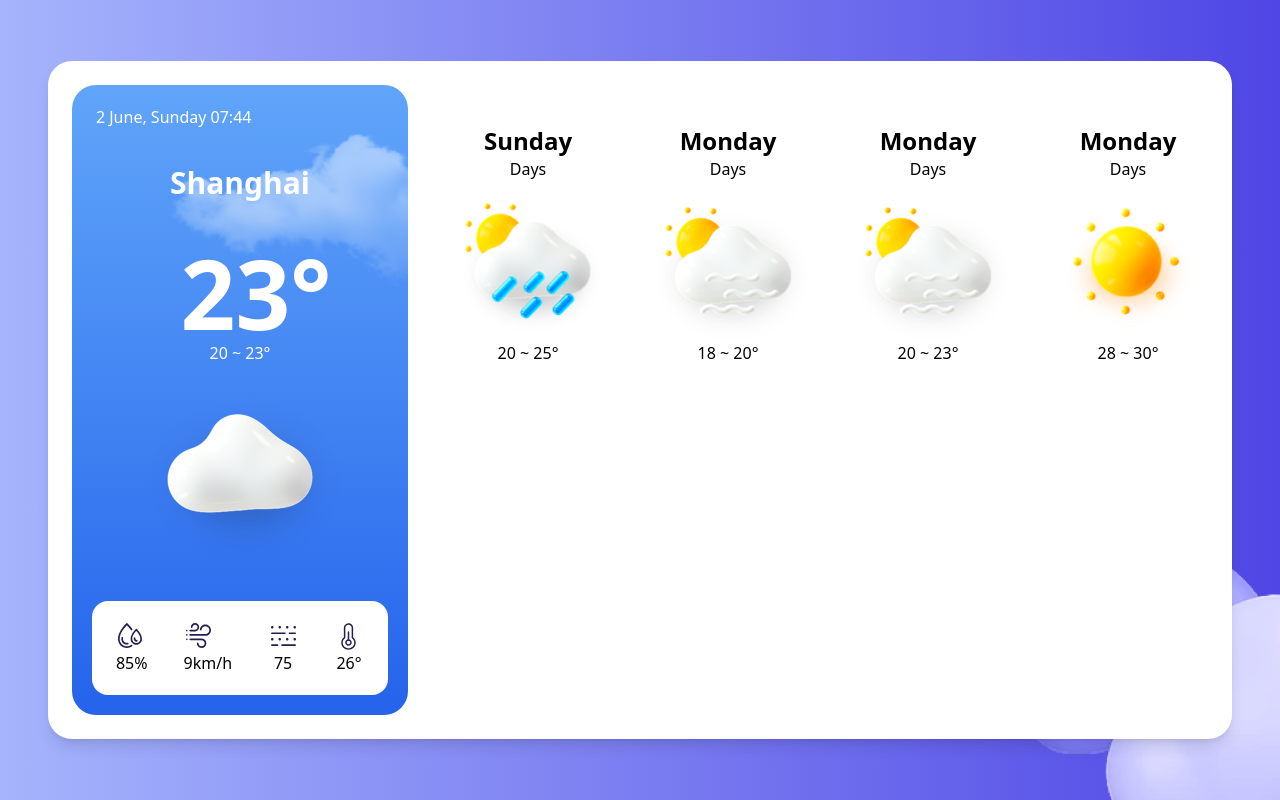
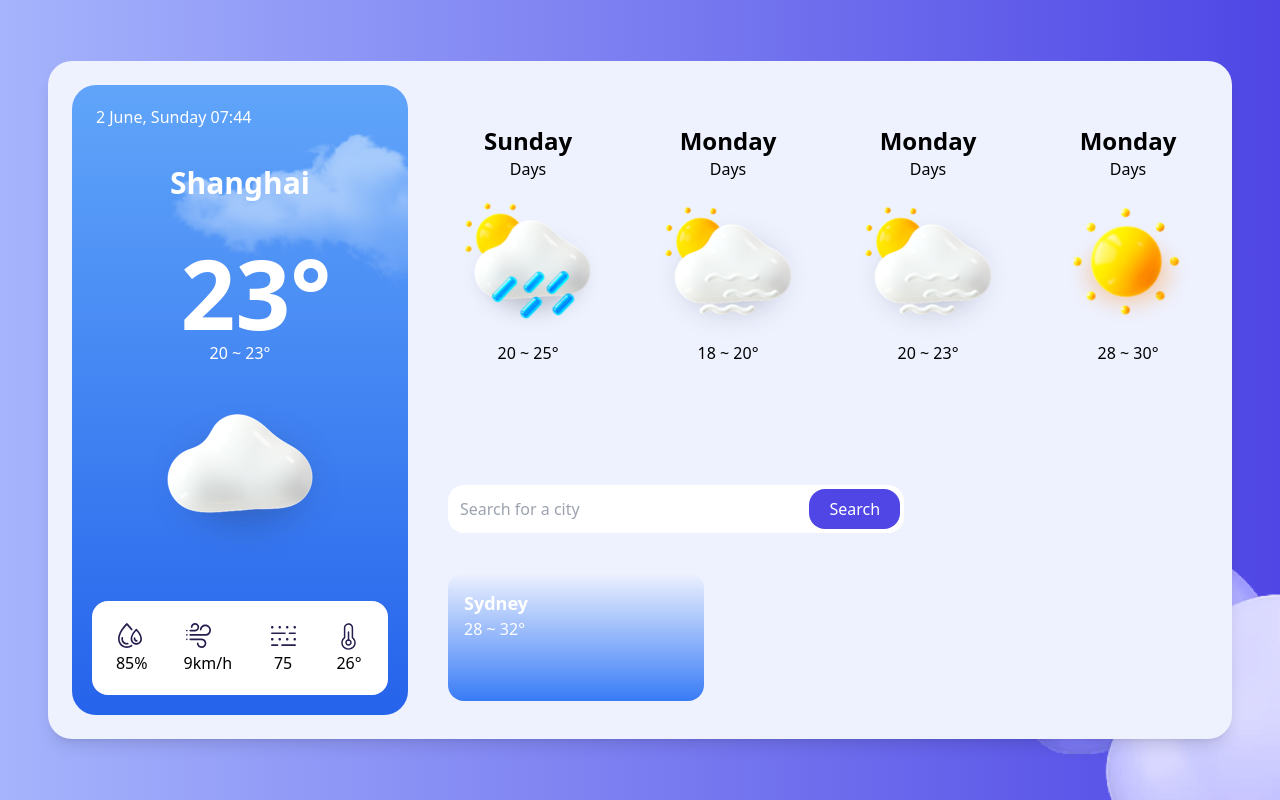
Before and after one commit to s3713434/weather-app, a React (Create React App) app: page / in a window 1280 px wide. Built offline with nearby package versions, Linux system fonts and the light colour scheme.

Commit message:
SearchBar UI finished, working on OtherCities

```diff
--- a/src/components/BackgroundImage/BackgroundImage.jsx
+++ b/src/components/BackgroundImage/BackgroundImage.jsx
@@ -2,7 +2,7 @@ import React from 'react'
 import bg from '../../assets/background.png'
 export default function BackgroundImage({children}) {
   return (
-    <div className='min-h-screen bg-gradient-to-r from-indigo-300 to-indigo-600 relative flex items-center justify-center box-border overflow-hidden'>
+    <div className='min-h-screen min-w-max bg-gradient-to-r from-indigo-300 to-indigo-600 relative flex items-center justify-center box-border overflow-hidden'>
       <img src={bg} alt="Background" className='absolute bottom-0 right-0'/>
       <div className='relative z-10 '>
         {children}
--- a/src/components/WeatherCard/WeatherCard.jsx
+++ b/src/components/WeatherCard/WeatherCard.jsx
@@ -1,13 +1,17 @@
 import React from 'react'
 import CurrentCity from './components/CurrentCity'
 import Forecast from './components/Forecast'
+import SearchBar from './components/SearchBar'
+import OtherCities from './components/OtherCities'
 
 export default function WeatherCard() {
   return (
-    <div className='bg-white p-6 shadow-lg rounded-3xl flex space-x-10 min-w-max border-box'>
+    <div className='bg-indigo-50 p-6 shadow-lg rounded-3xl flex space-x-10 min-w-max border-box'>
       <CurrentCity/>
       <div className='flex flex-col align-center w-full'>
         <Forecast />
+        <SearchBar/>
+        <OtherCities/>
       </div>
     </div>
   )
--- /dev/null
+++ b/src/components/WeatherCard/components/OtherCities/OtherCities.jsx
@@ -0,0 +1,16 @@
+import React from 'react'
+import sydney from '../../../../assets/City/Sydney.png'
+
+export default function OtherCities() {
+  return (
+    <ul className='mt-10 flex flex-wrap gap-4'>
+      <li className='relative bg-cover bg-center rounded-2xl overflow-hidden w-64 h-32' style={{ backgroundImage: "url('')" }}>
+        <div className="absolute inset-0 bg-gradient-to-t from-blue-500 to-transparent mix-blend-multiply"></div>
+        <div className="relative z-10 p-4 text-white">
+          <h3 className='text-lg font-bold'>Sydney</h3>
+          <p>28 ~ 32°</p>
+        </div>
+      </li>
+    </ul>
+  )
+}
--- /dev/null
+++ b/src/components/WeatherCard/components/OtherCities/index.jsx
@@ -0,0 +1 @@
+export { default } from './OtherCities'
--- a/src/components/WeatherCard/components/SearchBar/SearchBar.jsx
+++ b/src/components/WeatherCard/components/SearchBar/SearchBar.jsx
@@ -2,8 +2,9 @@ import React from 'react'
 
 export default function SearchBar() {
   return (
-    <div>
-
+    <div className='bg-white p-1 w-3/5 flex space-x-1 rounded-2xl mt-20'>
+      <input className='w-full p-2' type="text" placeholder='Search for a city'/>
+      <button className='bg-indigo-600 text-white py-2 px-5 rounded-2xl cursor-pointer hover:bg-indigo-700' type="button">Search</button>
     </div>
   )
 }
--- /dev/null
+++ b/src/components/WeatherCard/components/SearchBar/index.jsx
@@ -0,0 +1 @@
+export { default } from './SearchBar'
```
